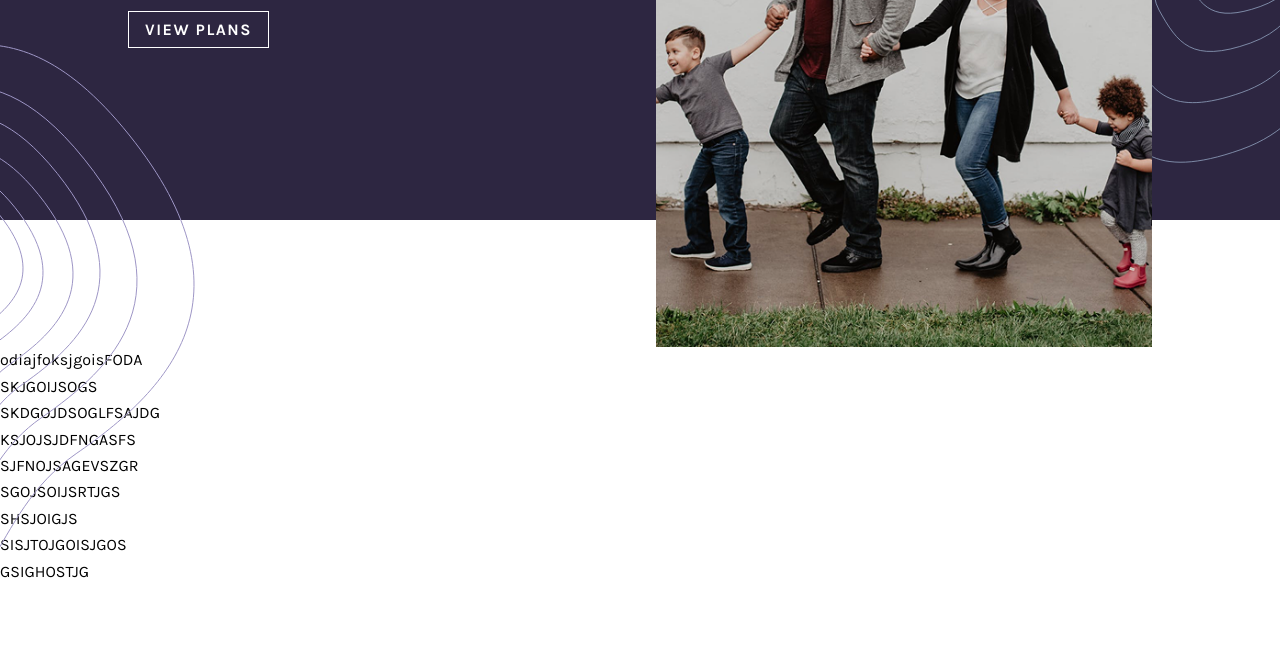
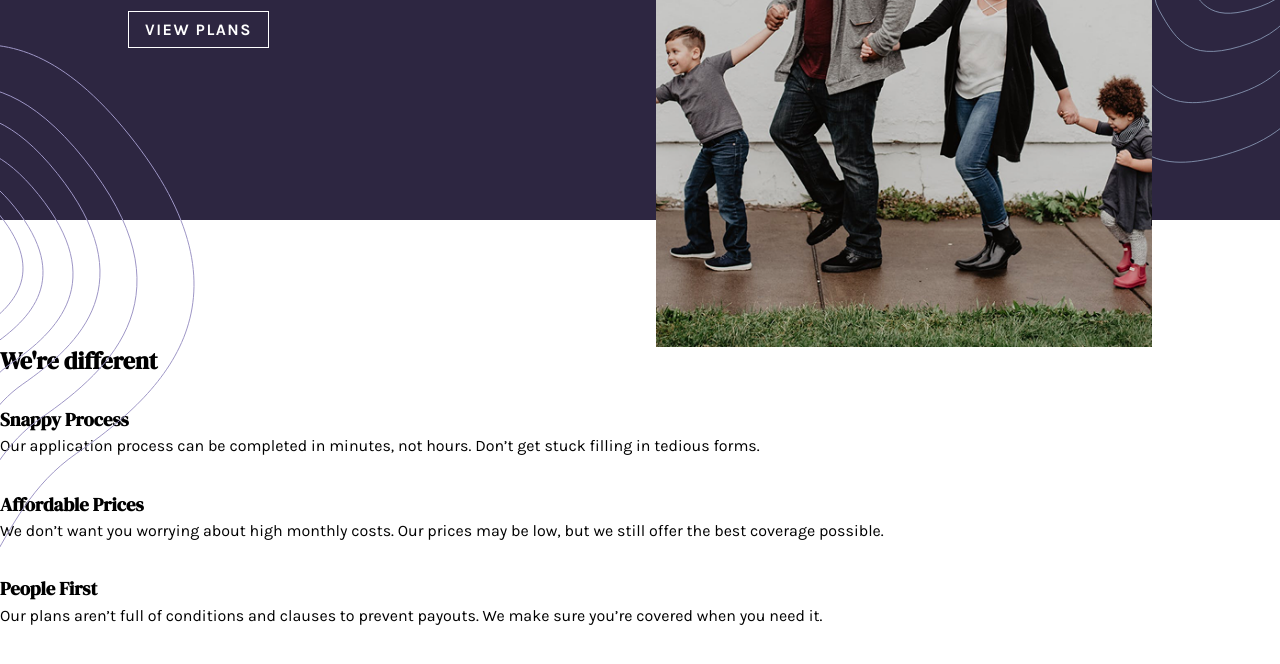
Before and after one commit to Aristotess-Biri/insure-landing-page, a plain HTML site: page index.html in a window 1280 px wide. Shown: the part 356-1020 px from the top of the page. Drawn offline with Linux system fonts and the light colour scheme.

Commit message:
Build HTML or features section

```diff
--- a/index.html
+++ b/index.html
@@ -59,17 +59,45 @@
                 <div class="rt-hand-hero">
                     <img src="images/image-hero.png" alt="A family holding hands" width="540px" height="650px" class="family">
                 </div>
-             </section>
+            </section>
 
-             <p>odiajfoksjgoisFODA</p>
-             <p>SKJGOIJSOGS</p>
-             <p>SKDGOJDSOGLFSAJDG</p>
-             <p>KSJOJSJDFNGASFS</p>
-             <p>SJFNOJSAGEVSZGR</p>
-             <p>SGOJSOIJSRTJGS</p>
-             <p>SHSJOIGJS</p>
-             <p>SISJTOJGOISJGOS</p>
-             <p>GSIGHOSTJG</p>
+            <section class="features">
+                <span class="features__line">
+                    <svg width="150" height="1" viewBox="0 0 150 1" fill="none" xmlns="http://www.w3.org/2000/svg">
+                    <rect width="150" height="1" fill="white"/>
+                    </svg>
+                </span>
+                <h2 class="features__heading">We're different</h2>
+                <div class="features__list">
+                    <div class="features__item">
+                        <span class="features__item-icon">
+                            <svg width="23" height="32" viewBox="0 0 23 32" fill="none" xmlns="http://www.w3.org/2000/svg">
+                            <path d="M0 32H1.19452L22.2671 11.8541C22.5428 11.4978 22.3896 11.3197 21.8077 11.3197H13.1091L22.2671 0.534323C22.5428 0.178108 22.3284 0 21.6545 0H9.98497C9.64805 0 9.37239 0.118738 9.09674 0.356215L0.581946 15.0006C0.520689 15.3568 0.704461 15.5349 1.16389 15.5349H9.58679L0 32Z" fill="white"/>
+                            </svg>
+                        </span>
+                        <h3 class="features__item-heading">Snappy Process</h3>
+                        <p class="features__item-body">Our application process can be completed in minutes, not hours. Don’t get stuck filling in tedious forms.</p>
+                    </div>
+                    <div class="features__item">
+                        <span class="features__item-icon">
+                            <svg width="32" height="32" viewBox="0 0 32 32" fill="none" xmlns="http://www.w3.org/2000/svg">
+                            <path d="M16 0C24.8379 0 32 7.16406 32 16C32 24.8359 24.8379 32 16 32C7.16406 32 0 24.8359 0 16C0 7.16406 7.16406 0 16 0ZM15.0586 6V7.74805C13.6562 7.9453 12.6289 8.48635 11.9766 9.37109C11.3242 10.2578 10.9961 11.2559 10.9961 12.3633C10.9961 13.207 11.1797 13.9492 11.5449 14.5859C11.9102 15.2207 12.3867 15.7148 12.9727 16.0664C13.5586 16.4218 14.3731 16.7774 15.4141 17.1387C16.5722 17.5488 17.3203 17.8868 17.6562 18.1543C17.9921 18.4199 18.1602 18.8125 18.1602 19.3301C18.1602 19.8301 17.9922 20.2558 17.6562 20.6094C17.3203 20.9629 16.7929 21.1387 16.0801 21.1387C14.5547 21.1387 13.6563 20.3144 13.3848 18.6641L10.4551 19.4277C11.0468 22.0527 12.5801 23.4942 15.0586 23.748V26H16.9531V23.7363C18.4395 23.5801 19.5762 23.0605 20.3633 22.1777C21.1504 21.2969 21.5449 20.1952 21.5449 18.873C21.5449 18.0118 21.3535 17.2598 20.9727 16.6152C20.5898 15.9727 20.08 15.4668 19.4395 15.1016C18.8008 14.7363 17.9179 14.3477 16.793 13.9375C15.7696 13.5606 15.0996 13.2461 14.7891 12.9922C14.4766 12.7363 14.3203 12.3711 14.3203 11.8945C14.3203 11.4277 14.4824 11.0293 14.8066 10.7012C15.1289 10.3731 15.5586 10.209 16.0938 10.209C17.1601 10.209 17.9453 10.9434 18.4551 12.4121L21.0645 11.3418C20.4415 9.19925 19.0703 8.00198 16.9531 7.74805V6H15.0586Z" fill="white"/>
+                            </svg>
+                        </span>
+                        <h3 class="features__item-heading">Affordable Prices</h3>
+                        <p class="features__item-body">We don’t want you worrying about high monthly costs. Our prices may be low, but we still offer the best coverage possible.</p>
+                    </div>
+                    <div class="features__item">
+                        <span class="features__item-icon">
+                            <svg width="25" height="32" viewBox="0 0 25 32" fill="none" xmlns="http://www.w3.org/2000/svg">
+                            <path d="M21.8741 22.8741L16.7792 20.3269C16.2987 20.0864 16 19.6032 16 19.0656V17.2624C16.1221 17.1131 16.2507 16.9429 16.3835 16.7552C17.0443 15.8219 17.5739 14.7829 17.9589 13.6624C18.7115 13.3173 19.2 12.5733 19.2 11.7333V9.6C19.2 9.0864 19.008 8.5888 18.6667 8.2V5.3632C18.6965 5.06987 18.8139 3.32373 17.5509 1.8832C16.4555 0.6336 14.6779 0 12.2667 0C9.85547 0 8.07787 0.6336 6.9824 1.88267C5.71947 3.3232 5.8368 5.06987 5.86667 5.3632V8.2C5.52533 8.5888 5.33333 9.0864 5.33333 9.6V11.7333C5.33333 12.3824 5.62827 12.9877 6.13173 13.3915C6.62027 15.3259 7.64267 16.7835 8 17.2512V19.016C8 19.5323 7.7184 20.0059 7.2656 20.2533L2.50773 22.8485C0.960533 23.6928 0 25.3109 0 27.0731V28.8C0 31.3312 8.024 32 12.2667 32C16.5093 32 24.5333 31.3312 24.5333 28.8V27.1771C24.5333 25.3435 23.5141 23.6944 21.8741 22.8741Z" fill="white"/>
+                            </svg>
+                        </span>
+                        <h3 class="features__item-heading">People First</h3>
+                        <p class="features__item-body">Our plans aren’t full of conditions and clauses to prevent payouts. We make sure you’re covered when you need it.</p>
+                    </div>
+                </div>
+            </section>
         </main>
         <footer></footer>
 
```
Also changed, not shown: svg/people.svg (added), svg/snap.svg (added), svg/spend.svg (added).
